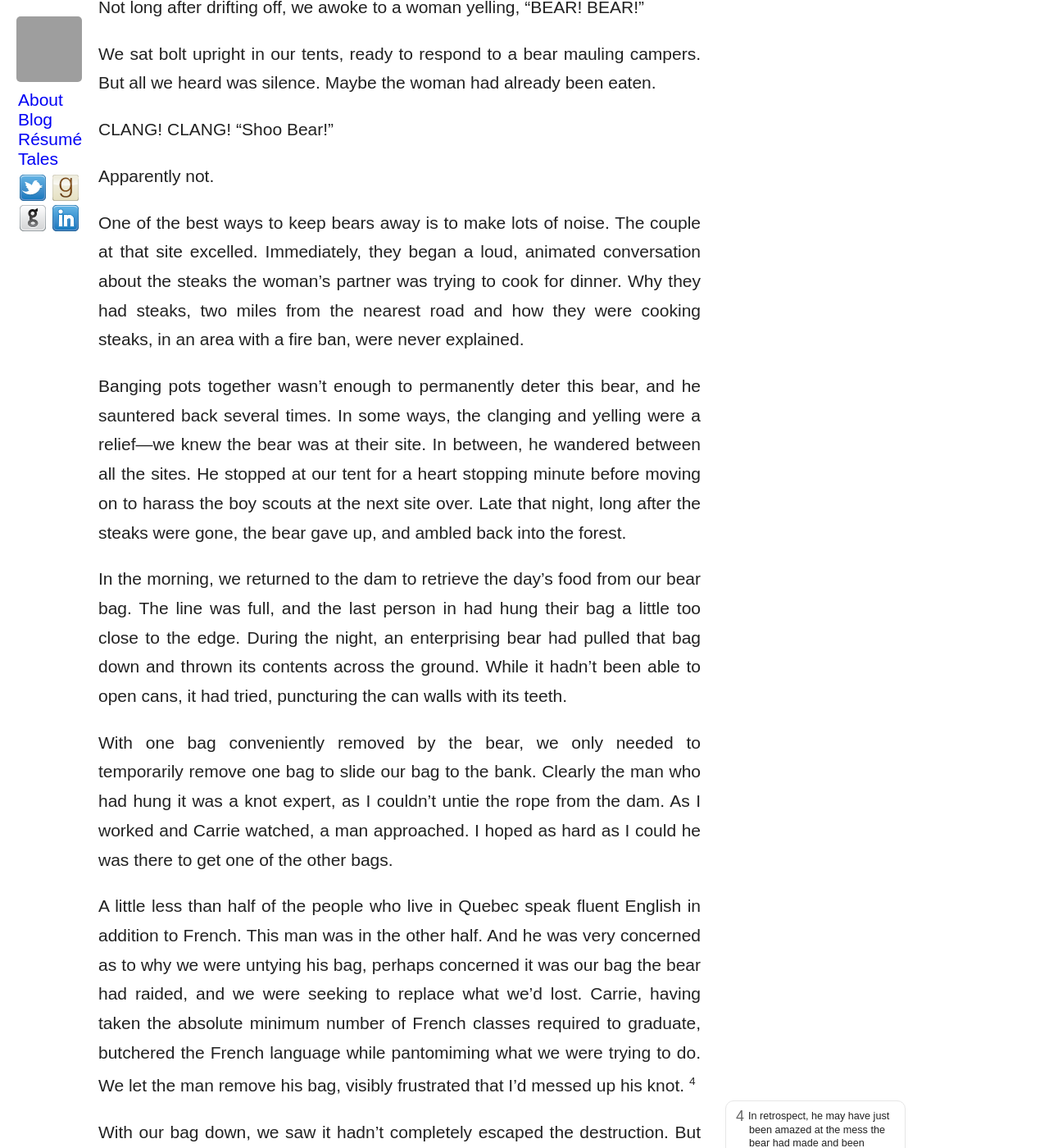
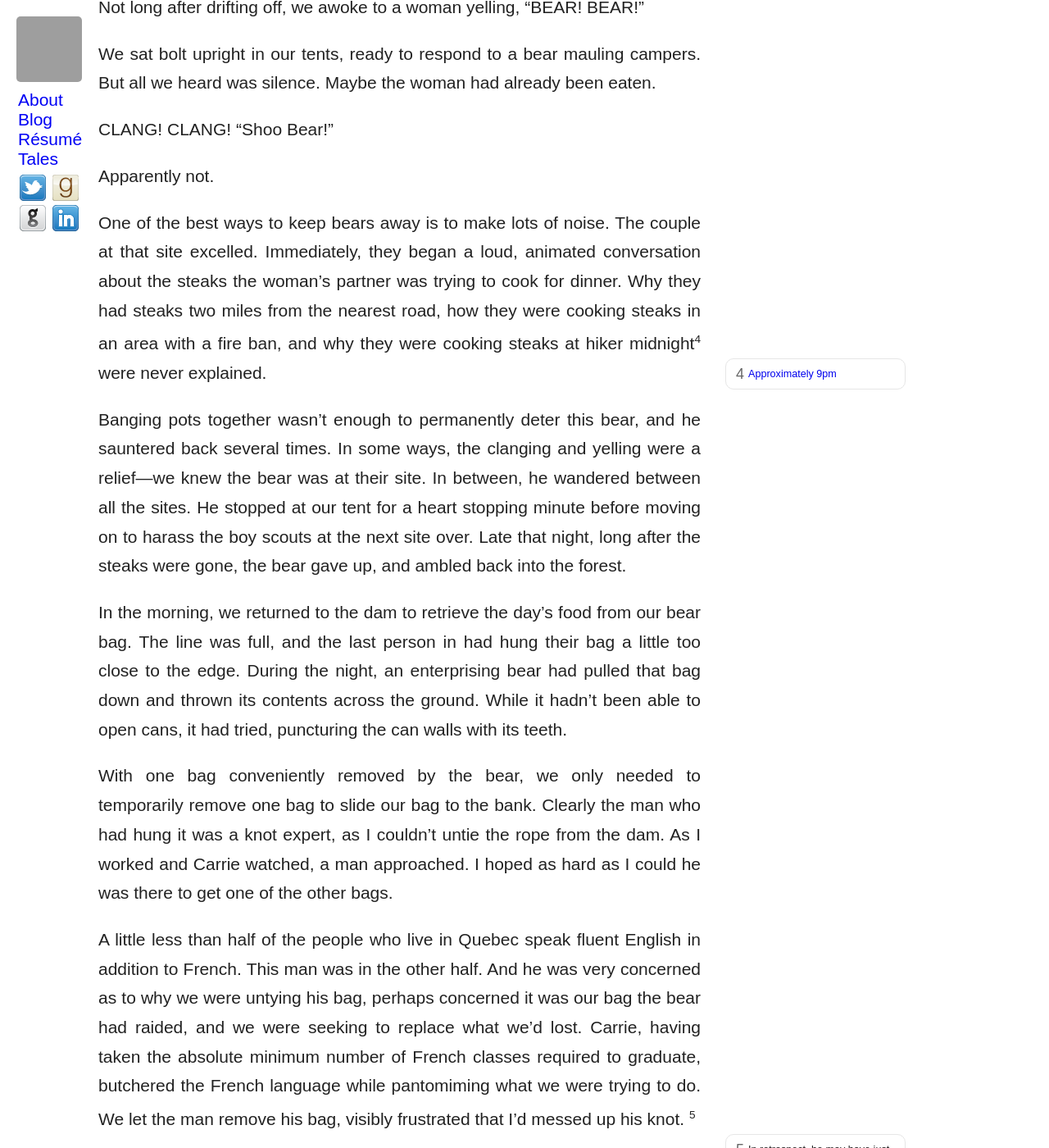
Before and after one commit to krschmidt/krschmidt.github.com, a Jekyll site: the page built from _posts/2001-08-01-first-backpacking.md, in a window 1280 px wide and 1400 px high, scrolled down 1990 px. Shown: the whole window at 82% size. Built offline with Jekyll 4.4.1, drawn with Linux system fonts in a browser that asks for light colours; some web fonts are replaced; grey boxes are pictures that could not be loaded.

Commit message:
Added hiker midnight

```diff
--- a/_posts/2001-08-01-first-backpacking.md
+++ b/_posts/2001-08-01-first-backpacking.md
@@ -30,7 +30,7 @@
 
 Apparently not.
 
-One of the best ways to keep bears away is to make lots of noise. The couple at that site excelled. Immediately, they began a loud, animated conversation about the steaks the woman's partner was trying to cook for dinner. Why they had steaks, two miles from the nearest road and how they were cooking steaks, in an area with a fire ban, were never explained.
+One of the best ways to keep bears away is to make lots of noise. The couple at that site excelled. Immediately, they began a loud, animated conversation about the steaks the woman's partner was trying to cook for dinner. Why they had steaks two miles from the nearest road, how they were cooking steaks in an area with a fire ban, and why they were cooking steaks at hiker midnight<sup class="note">4</sup><span class="sidenote"><span class="note-number">4 </span>[Approximately 9pm](http://www.urbandictionary.com/define.php?term=Hiker%20Midnight)</span> were never explained.
 
 Banging pots together wasn't enough to permanently deter this bear, and he sauntered back several times. In some ways, the clanging and yelling were a relief&mdash;we knew the bear was at their site. In between, he wandered between all the sites. He stopped at our tent for a heart stopping minute before moving on to harass the boy scouts at the next site over. Late that night, long after the steaks were gone, the bear gave up, and ambled back into the forest.
 
@@ -38,7 +38,7 @@
 
 With one bag conveniently removed by the bear, we only needed to temporarily remove one bag to slide our bag to the bank. Clearly the man who had hung it was a knot expert, as I couldn't untie the rope from the dam. As I worked and Carrie watched, a man approached. I hoped as hard as I could he was there to get one of the other bags.
 
-A little less than half of the people who live in Quebec speak fluent English in addition to French. This man was in the other half. And he was very concerned as to why we were untying his bag, perhaps concerned it was our bag the bear had raided, and we were seeking to replace what we'd lost. Carrie, having taken the absolute minimum number of French classes required to graduate, butchered the French language while pantomiming what we were trying to do. We let the man remove his bag, visibly frustrated that I'd messed up his knot. <sup class="note">4</sup><span class="sidenote"><span class="note-number">4 </span>In retrospect, he may have just been amazed at the mess the bear had made and been making conversation. We had no idea what he was saying.</span>
+A little less than half of the people who live in Quebec speak fluent English in addition to French. This man was in the other half. And he was very concerned as to why we were untying his bag, perhaps concerned it was our bag the bear had raided, and we were seeking to replace what we'd lost. Carrie, having taken the absolute minimum number of French classes required to graduate, butchered the French language while pantomiming what we were trying to do. We let the man remove his bag, visibly frustrated that I'd messed up his knot. <sup class="note">5</sup><span class="sidenote"><span class="note-number">5 </span>In retrospect, he may have just been amazed at the mess the bear had made and been making conversation. We had no idea what he was saying.</span>
 
 With our bag down, we saw it hadn't completely escaped the destruction. But the damage to our bag was small and surgical. Just enough to make a little hole and steal all of Carrie's trail mix. We'd survived the night with the bear, only to lose to a squirrel. With Pop-Tarts and snacks in hand, we rehung our bag and started up the trail. Round trip to the peak would be about nine miles, over a variety of terrain, including a number of granite scrambles.
 
```
